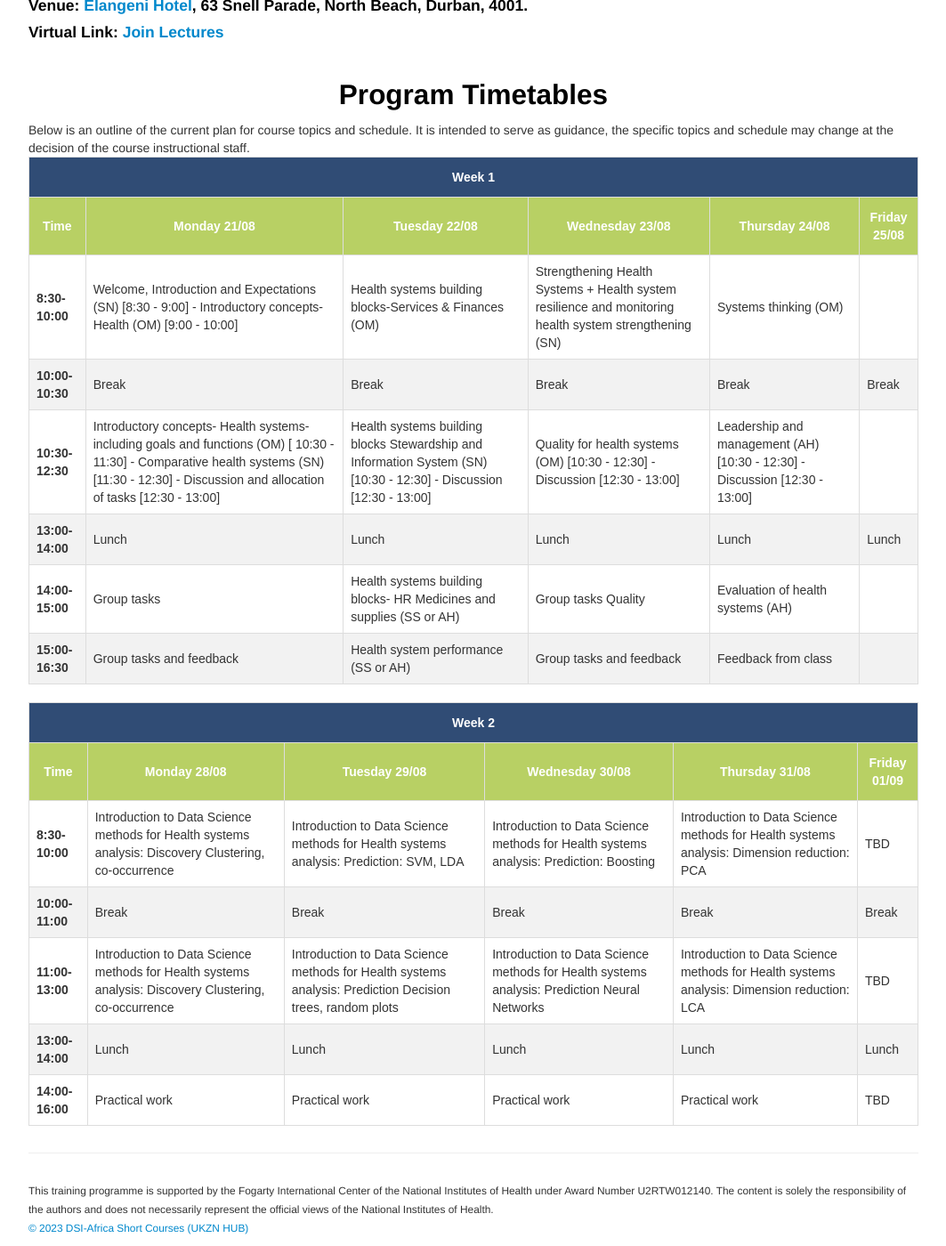
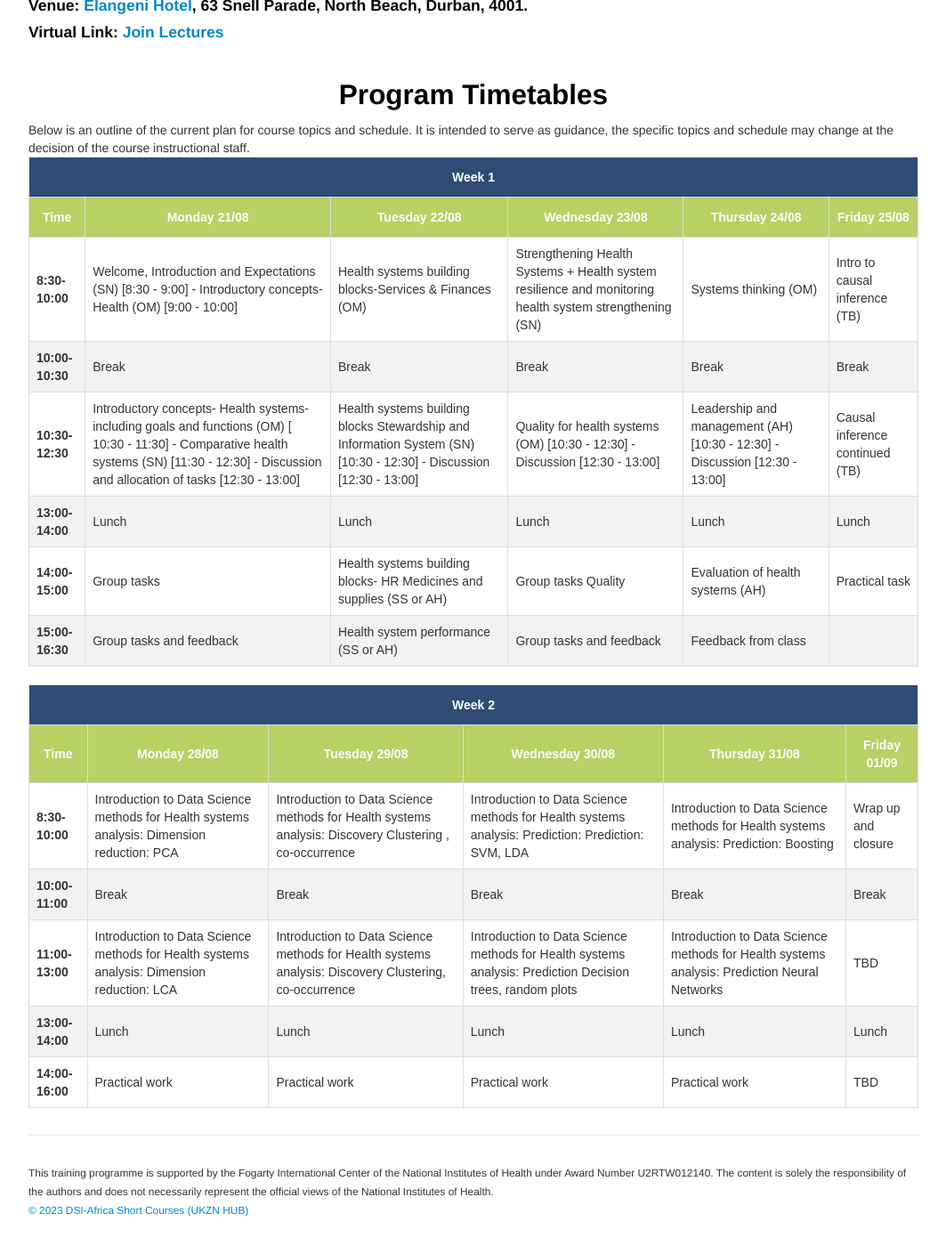
Before and after one commit to hscourseukzn/hscourseukzn.github.io, a Jekyll site: the page built from index.md, in a window 1280 px wide and 1400 px high, scrolled down 526 px. Shown: the whole window at 89% size, without its empty margins (108-1171 px from the left). Built offline with Jekyll 4.4.1, drawn with Linux system fonts in a browser that asks for light colours.

Commit message:
Update index.md

```diff
--- a/index.md
+++ b/index.md
@@ -228,7 +228,7 @@ Below is an outline of the current plan for course topics and schedule. It is in
     <td>Health systems building blocks-Services & Finances (OM)</td>
     <td>Strengthening Health Systems + Health system resilience and monitoring health system strengthening (SN)</td>
     <td>Systems thinking (OM)</td>
-    <td> </td>
+    <td> Intro to causal inference (TB) </td>
   </tr>
   <tr>
     <td class="tg-amwm"><b>10:00-10:30</b></td>
@@ -244,7 +244,7 @@ Below is an outline of the current plan for course topics and schedule. It is in
     <td class="tg-0lax">Health systems building blocks Stewardship and Information System (SN) [10:30 - 12:30] - Discussion [12:30 - 13:00]</td>
     <td class="tg-0lax">Quality for health systems (OM) [10:30 - 12:30] - Discussion [12:30 - 13:00]</td>
     <td class="tg-0lax">Leadership and management (AH) [10:30 - 12:30] - Discussion [12:30 - 13:00]</td>
-    <td class="tg-0lax"></td>
+    <td class="tg-0lax">Causal inference continued (TB)</td>
   </tr>
   <tr>
     <td class="tg-amwm"><b>13:00-14:00</b></td>
@@ -260,7 +260,7 @@ Below is an outline of the current plan for course topics and schedule. It is in
     <td class="tg-0lax">Health systems building blocks- HR Medicines and supplies (SS or AH)</td>
     <td class="tg-0lax">Group tasks Quality</td>
     <td class="tg-0lax">Evaluation of health systems (AH)</td>
-    <td class="tg-0lax"></td>
+    <td class="tg-0lax">Practical task</td>
   </tr>
   <tr>
     <td class="tg-amwm"><b>15:00-16:30</b></td>
@@ -309,11 +309,11 @@ Below is an outline of the current plan for course topics and schedule. It is in
 
   <tr>
     <td class="tg-amwm"><b>8:30-10:00</b></td>
-    <td class="tg-0lax">Introduction to Data Science methods for Health systems analysis: Discovery Clustering, co-occurrence</td>
-    <td class="tg-0lax">Introduction to Data Science methods for Health systems analysis: Prediction: SVM, LDA</td>
+    <td class="tg-0lax">Introduction to Data Science methods for Health systems analysis: Dimension reduction: PCA</td>
+    <td class="tg-0lax">Introduction to Data Science methods for Health systems analysis: Discovery Clustering , co-occurrence</td>
+    <td class="tg-0lax">Introduction to Data Science methods for Health systems analysis: Prediction: Prediction: SVM, LDA</td>
     <td class="tg-0lax">Introduction to Data Science methods for Health systems analysis: Prediction: Boosting</td>
-    <td class="tg-0lax">Introduction to Data Science methods for Health systems analysis: Dimension reduction: PCA</td>
-    <td class="tg-0lax">TBD</td>
+    <td class="tg-0lax">Wrap up and closure</td>
   </tr>
   <tr>
     <td class="tg-amwm"><b>10:00-11:00</b></td>
@@ -325,10 +325,10 @@ Below is an outline of the current plan for course topics and schedule. It is in
   </tr>
   <tr>
     <td class="tg-amwm"><b>11:00-13:00</b></td>
-    <td class="tg-0lax">Introduction to Data Science methods for Health systems analysis: Discovery Clustering, co-occurrence</td>
-    <td class="tg-0lax">Introduction to Data Science methods for Health systems analysis: Prediction Decision trees, random plots</td>
-    <td class="tg-0lax">Introduction to Data Science methods for Health systems analysis: Prediction Neural Networks </td>
     <td class="tg-0lax">Introduction to Data Science methods for Health systems analysis: Dimension reduction: LCA</td>
+    <td class="tg-0lax">Introduction to Data Science methods for Health systems analysis: Discovery Clustering, co-occurrence </td>
+    <td class="tg-0lax">Introduction to Data Science methods for Health systems analysis: Prediction Decision trees, random plots </td>
+    <td class="tg-0lax">Introduction to Data Science methods for Health systems analysis: Prediction Neural Networks</td>
     <td class="tg-0lax">TBD</td>
   </tr>
   <tr>
```
